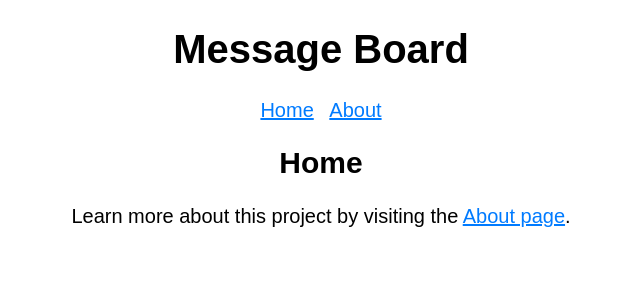
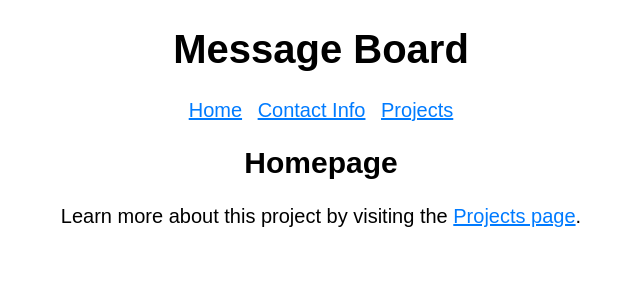
Before and after one commit to dawnaproskourine/jhu_software_concepts, a Python web app: template Module 1/board/templates/pages/home.html in a window 1280 px wide. Shown: the top 300 px of the page, without its empty margins (319-959 px from the left). Run offline with Jinja, Linux system fonts and the light colour scheme; the template is opened without the code that fills it, so the values that code supplies are empty.

Commit message:
add pages

```diff
--- a/Module 1/board/templates/_navigation.html
+++ b/Module 1/board/templates/_navigation.html
@@ -1,6 +1,8 @@
 <nav>
   <ul>
     <li><a href="{{ url_for('pages.home') }}">Home</a></li>
-    <li><a href="{{ url_for('pages.about') }}">About</a></li>
+    <li><a href="{{ url_for('pages.contact') }}">Contact Info</a></li>
+    <li><a href="{{ url_for('pages.projects') }}">Projects</a></li>
+
   </ul>
 </nav>
--- a/Module 1/board/templates/pages/home.html
+++ b/Module 1/board/templates/pages/home.html
@@ -1,11 +1,11 @@
 {% extends 'base.html' %}
 
 {% block header %}
-  <h2>{% block title %}Home{% endblock title %}</h2>
+  <h2>{% block title %}Homepage{% endblock title %}</h2>
 {% endblock header %}
 
 {% block content %}
   <p>
-    Learn more about this project by visiting the <a href="{{ url_for('pages.about') }}">About page</a>.
+    Learn more about this project by visiting the <a href="{{ url_for('pages.projects') }}">Projects page</a>.
   </p>
 {% endblock content %}
--- a/Module 1/board/templates/pages/about.html
+++ b/Module 1/board/templates/pages/projects.html
@@ -1,9 +1,9 @@
 {% extends 'base.html' %}
 
 {% block header %}
-  <h2>{% block title %}About{% endblock title %}</h2>
+  <h2>{% block title %}Projects{% endblock title %}</h2>
 {% endblock header %}
 
 {% block content %}
-  <p>This is a message board for friendly messages.</p>
+  <p>This page includes my projects.</p>
 {% endblock content %}
```
Also changed, not shown: Module 1/board/__init__.py (deleted, +0 -10 lines), Module 1/board/pages.py (+7 -3 lines).
